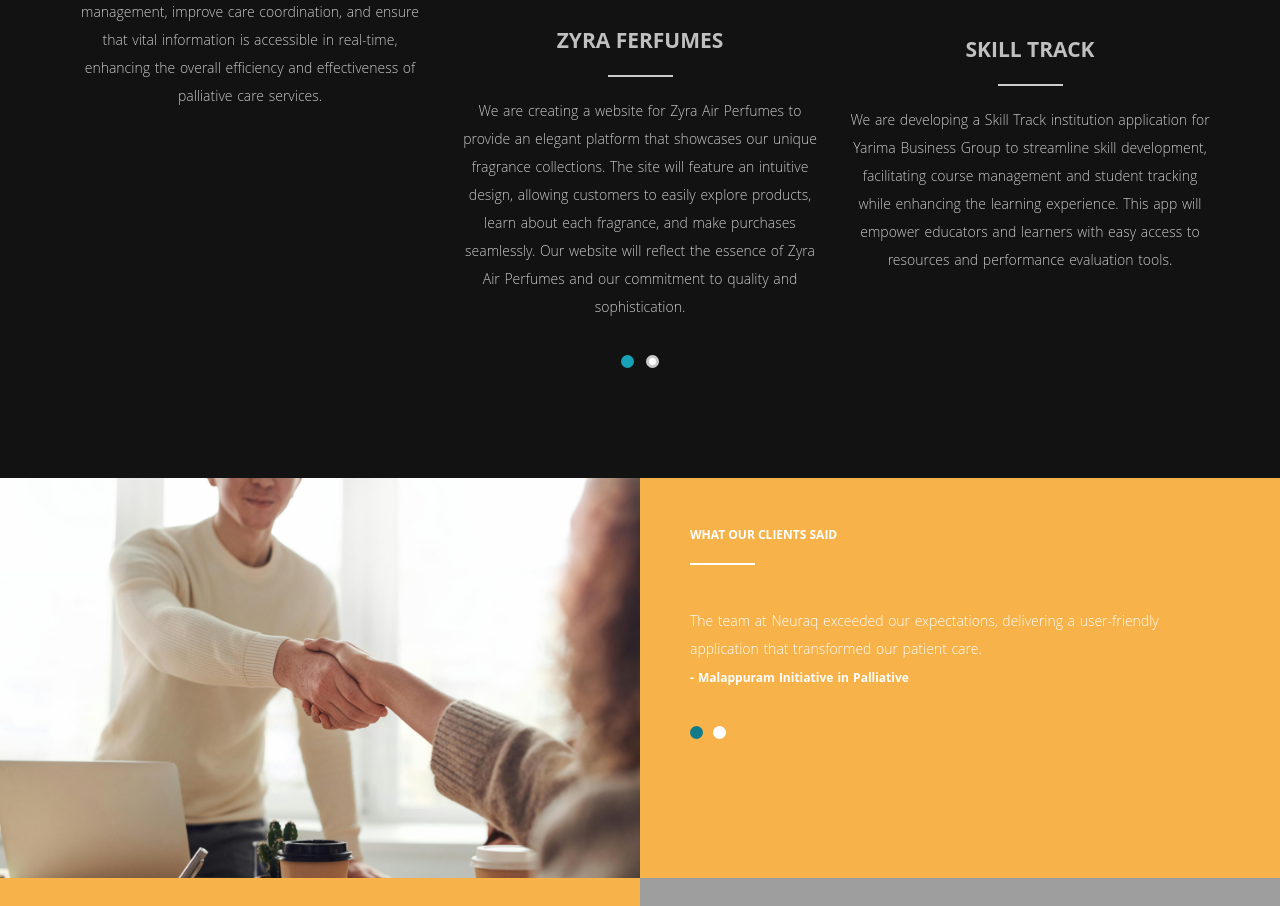
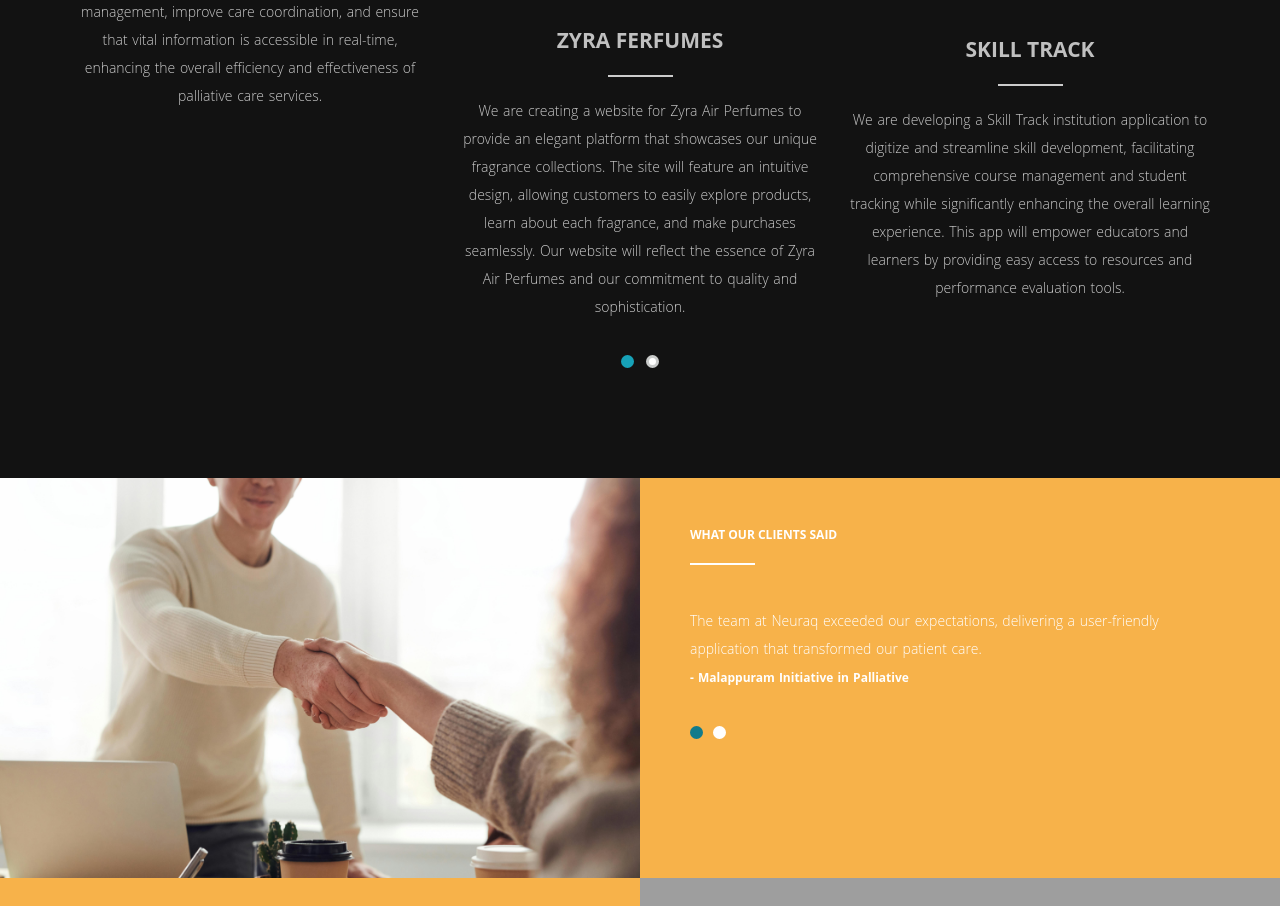
Before and after one commit to Mscode04/Neuraq-Website, a plain HTML site: page index.html in a window 1280 px wide. Shown: the part 3952-4858 px from the top of the page. Drawn offline with nearby package versions, Linux system fonts and the light colour scheme; grey boxes are pictures that could not be loaded.

Commit message:
Update index.html

```diff
--- a/index.html
+++ b/index.html
@@ -300,7 +300,8 @@
                       </div>
             <br>
                       <h2>Skill Track</h2><!-- Headline -->
-                      <p>We are developing a Skill Track institution application for Yarima Business Group to streamline skill development, facilitating course management and student tracking while enhancing the learning experience. This app will empower educators and learners with easy access to resources and performance evaluation tools. </p><!-- Description-->
+                      <p>
+We are developing a Skill Track institution application to digitize and streamline skill development, facilitating comprehensive course management and student tracking while significantly enhancing the overall learning experience. This app will empower educators and learners by providing easy access to resources and performance evaluation tools.</p><!-- Description-->
                     </div>
                   </li>
                   <li>
@@ -337,7 +338,8 @@ We are developing a Skill Track institution application to digitize and streamli
                       </div>
             <br>
             <h2>Skill Track</h2><!-- Headline -->
-            <p>We are developing a Skill Track institution application for Yarima Business Group to streamline skill development, facilitating course management and student tracking while enhancing the learning experience. This app will empower educators and learners with easy access to resources and performance evaluation tools. </p><!-- Description-->
+            <p>
+We are developing a Skill Track institution application to digitize and streamline skill development, facilitating comprehensive course management and student tracking while significantly enhancing the overall learning experience. This app will empower educators and learners by providing easy access to resources and performance evaluation tools.</p><!-- Description-->
                     </div>
                   </li>
                 </ul>
```
